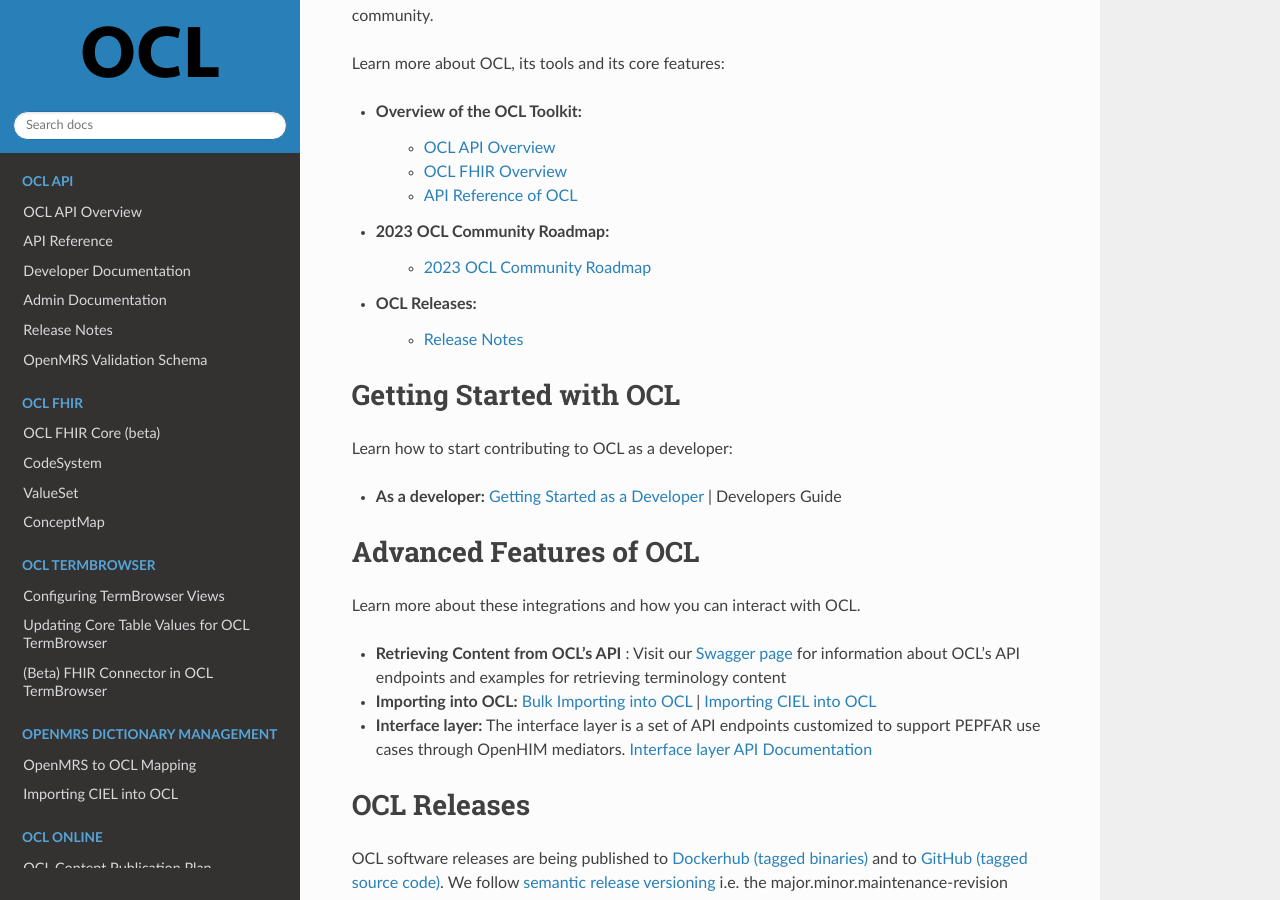
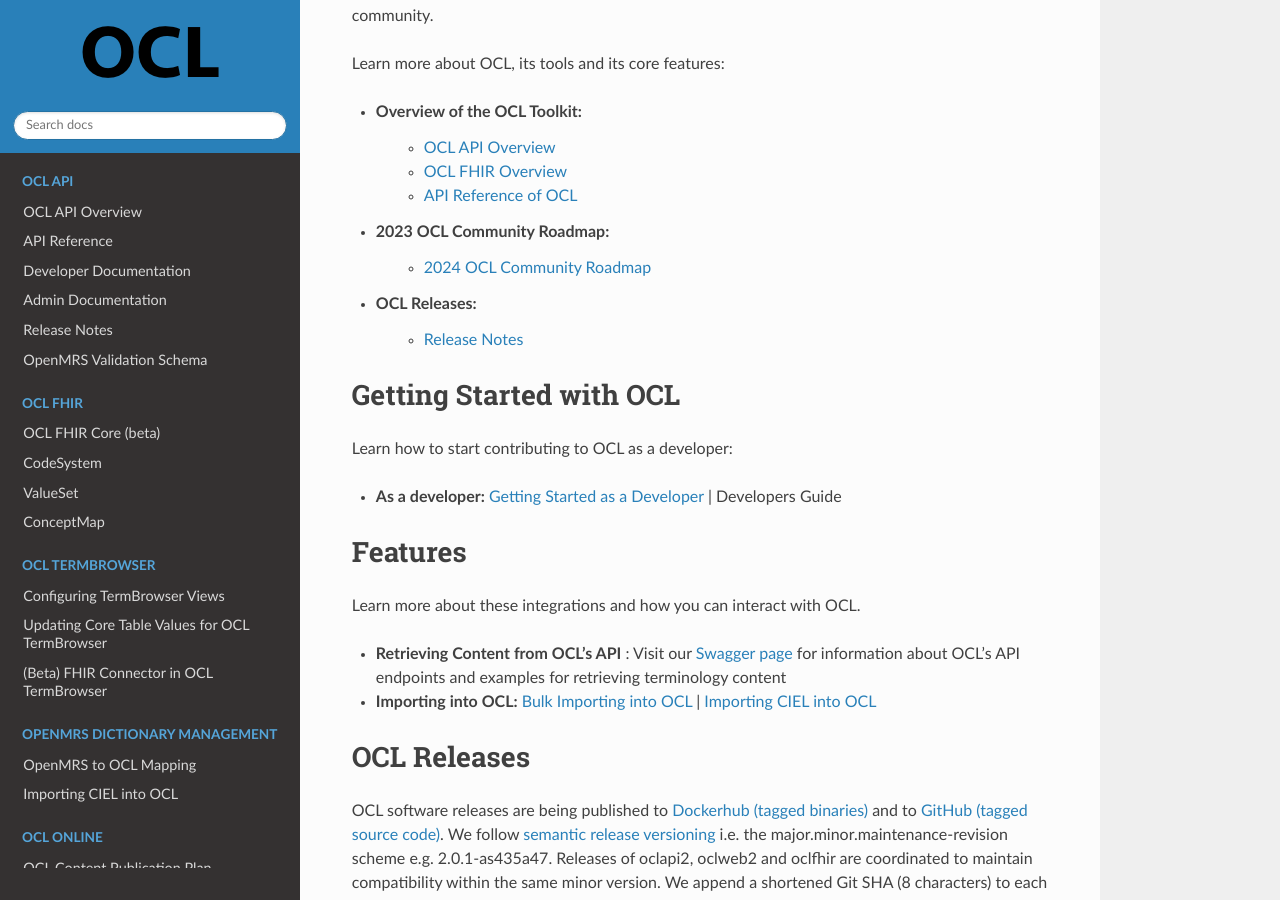
Before and after one commit to OpenConceptLab/ocl-docs, a Sphinx documentation site: the page built from docs/source/index.rst, in a window 1280 px wide and 900 px high, scrolled down 385 px. Built offline with Sphinx 7.4.7 and the Read the Docs theme 3.1.0, drawn with Linux system fonts in a browser that asks for light colours.

Commit message:
Update index.rst

```diff
--- a/docs/source/index.rst
+++ b/docs/source/index.rst
@@ -13,7 +13,7 @@
    * :doc:`OCL FHIR Overview</oclfhir/overview>`
    * :doc:`API Reference of OCL</oclapi/apireference/index>`
 * **2023 OCL Community Roadmap:**
-    * `2023 OCL Community Roadmap <https://openconceptlab.org/technical-roadmap/>`_
+    * `2024 OCL Community Roadmap <https://openconceptlab.org/2024-ocl-community-roadmap/>`_
 * **OCL Releases:**
    * :doc:`Release Notes </oclapi/releases>`
 
@@ -24,15 +24,13 @@
 
 * **As a developer:** :doc:`Getting Started as a Developer</oclapi/developer/gettingstarted>` | :doc:`Developers Guide</oclapi/developer/developersguide>`
 
-Advanced Features of OCL
+Features
 --------------------------
 
 Learn more about these integrations and how you can interact with OCL.
 
 * **Retrieving Content from OCL's API** : Visit our `Swagger page <https://api.openconceptlab.org/swagger/>`_ for information about OCL's API endpoints and examples for retrieving terminology content
 * **Importing into OCL:** :doc:`Bulk Importing into OCL</oclapi/apireference/bulkimporting>` | :doc:`Importing CIEL into OCL </oclomrs/importingciel>`
-* **Interface layer:** The interface layer is a set of API endpoints customized to support PEPFAR use cases through OpenHIM mediators. `Interface layer API Documentation <https://documenter.getpostman.com/view/10981858/TW77f3MH?version=latest>`_
-
 
 OCL Releases
 ------------
```
